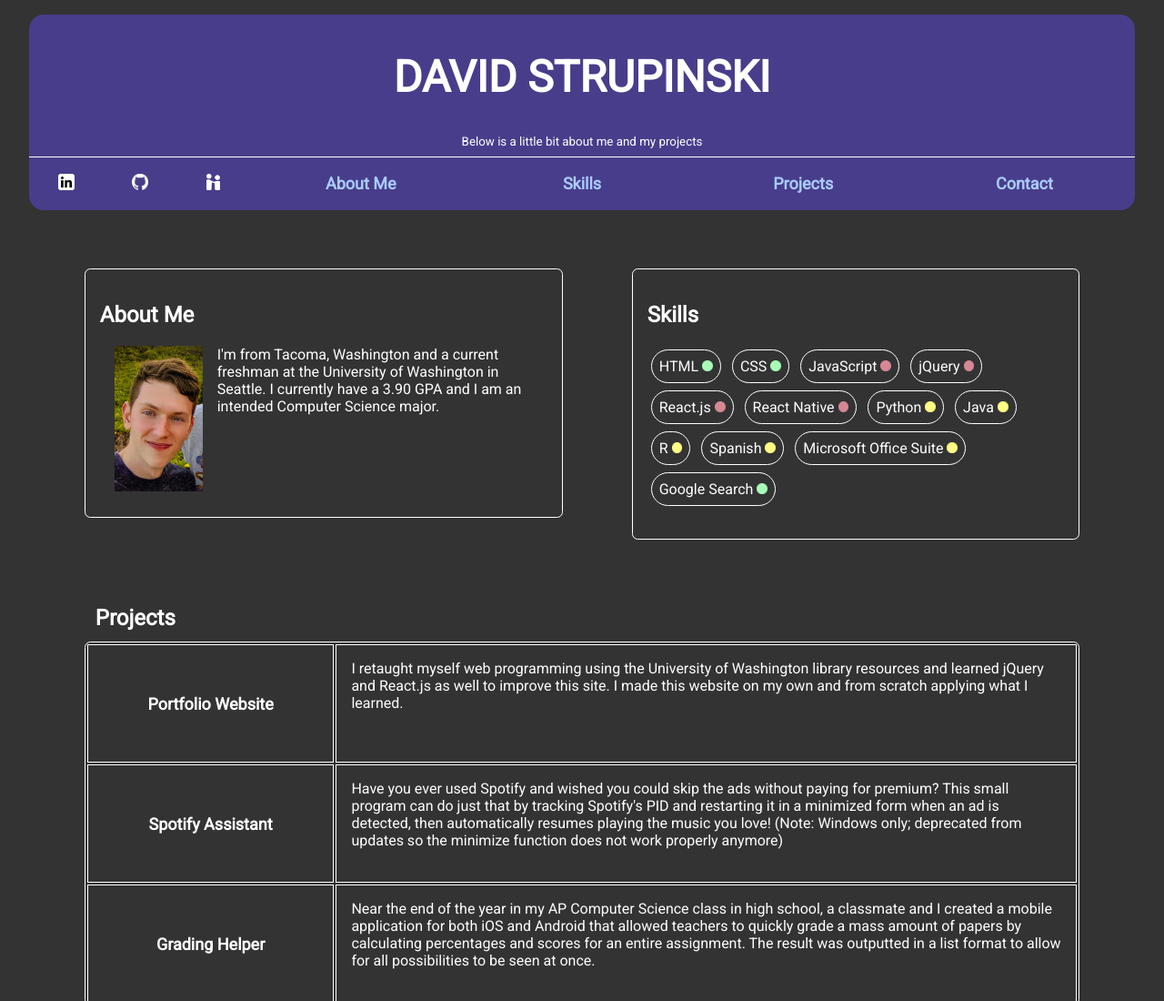
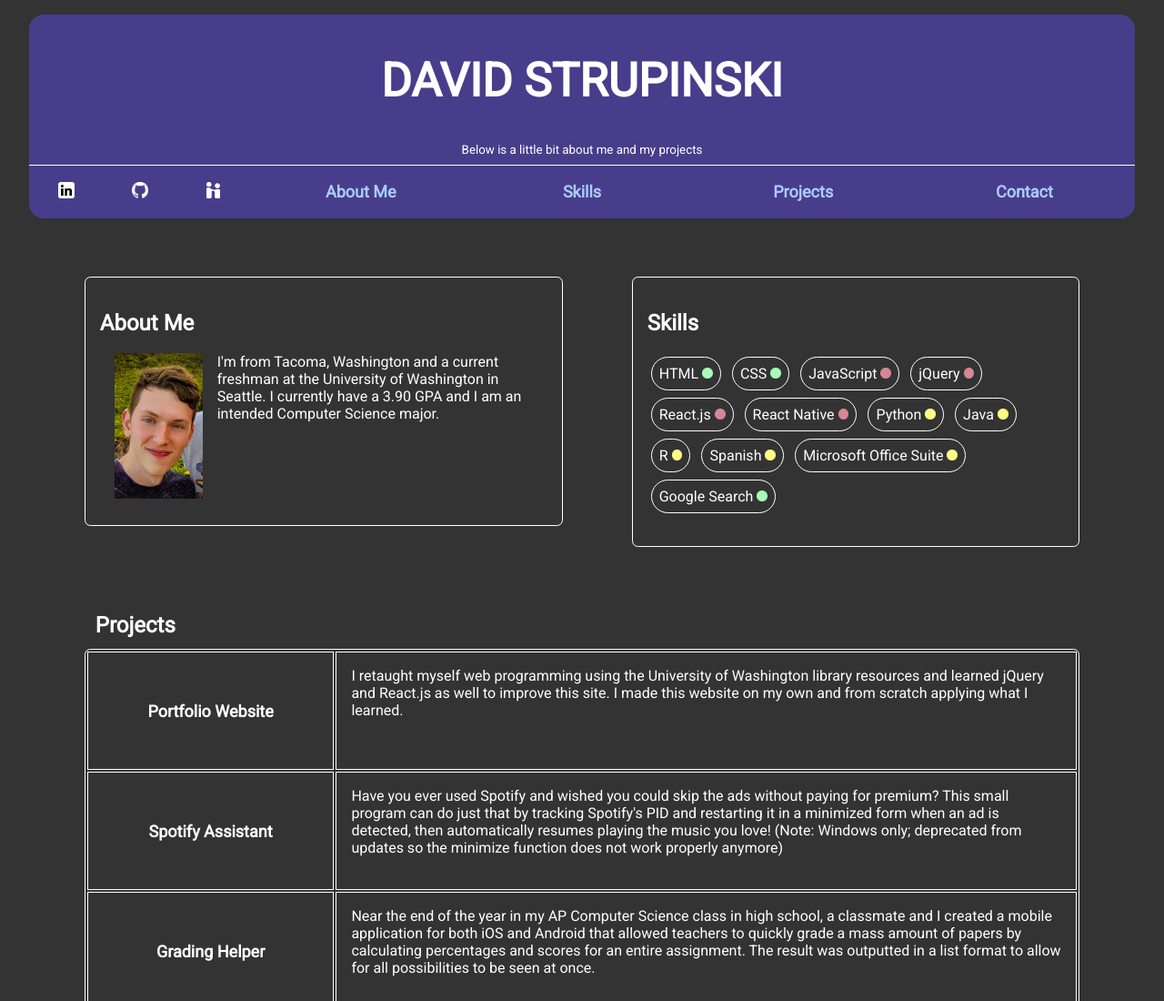
Before and after one commit to David-Strupinski/Portfolio, a plain HTML site: page index.html in a window 1280 px wide. Shown: the top 1100 px of the page at 91% size. Drawn offline with Linux system fonts and the light colour scheme.

Commit message:
added dynamic font size for title

```diff
--- a/index.html
+++ b/index.html
@@ -12,7 +12,7 @@
 
 <body>
 	<div class="title-box">
-		<h1 name="title">DAVID STRUPINSKI</h1>
+		<h1 name="title" style="font-size: 4vw;">DAVID STRUPINSKI</h1>
 		<small>
 			Below is a little bit about me and my projects
 		</small>
```
